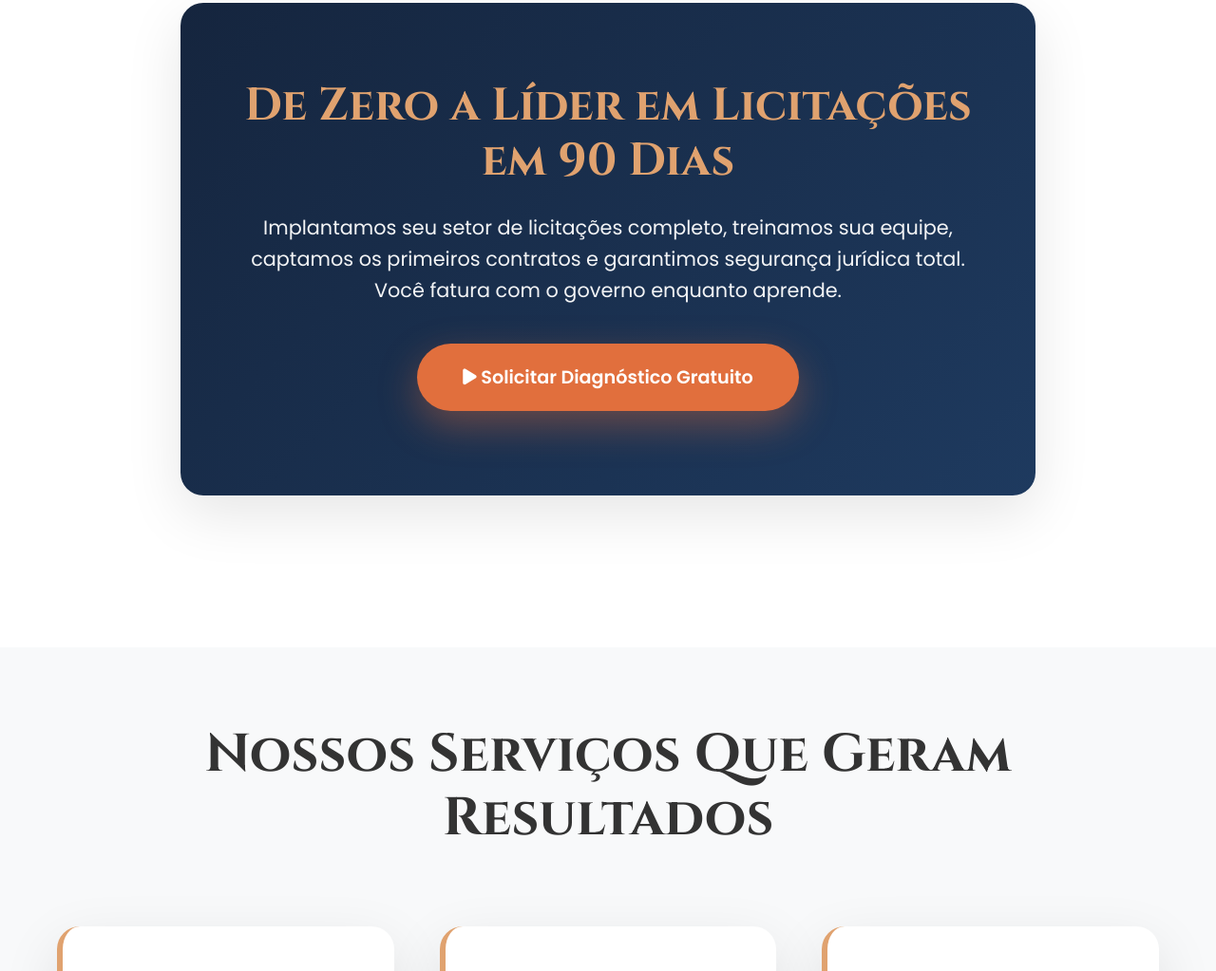
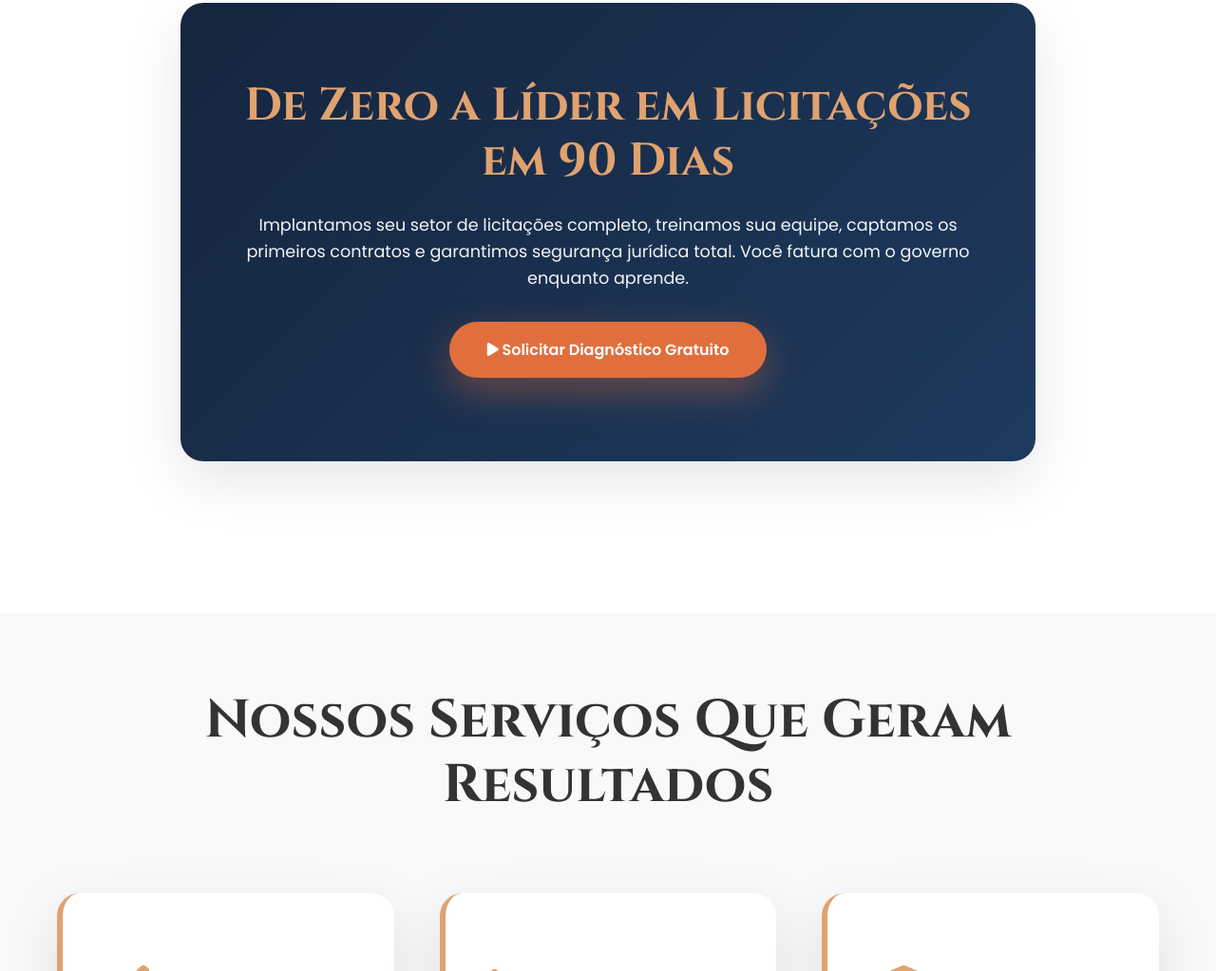
Before and after one commit to brandcodesolutions/blpgerencial, a plain HTML site: page index.html in a window 1280 px wide. Shown: the part 2282-3305 px from the top of the page at 95% size. Drawn offline with Linux system fonts and the light colour scheme.

Commit message:
botão e texto

```diff
--- a/css/style.css
+++ b/css/style.css
@@ -359,14 +359,16 @@ h3 {
 }
 
 .solucion-highlight p {
-  font-size: 1.3rem;
+  font-size: 1.1rem;
   line-height: 1.6;
   opacity: 0.95;
-  margin-bottom: 2.5rem;
+  margin-bottom: 2rem;
 }
 
 .solucion-highlight a {
   display: inline-block;
+  padding: 1rem 2.5rem;
+  font-size: 1rem;
 }
 
 /* SERVIÇOS EXPANDIDOS */
@@ -922,7 +924,7 @@ h3 {
 /* WHATSAPP FLOAT */
 .whatsapp-float {
   position: fixed;
-  bottom: 30px;
+  bottom: 100px;
   right: 30px;
   width: 70px;
   height: 70px;
```
